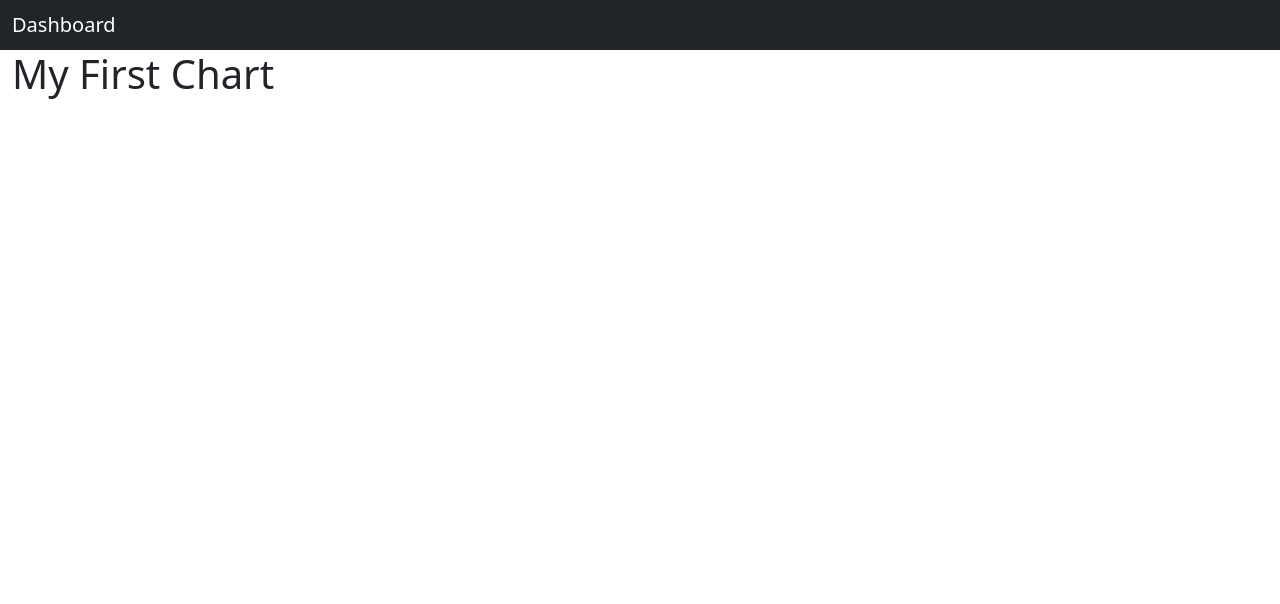
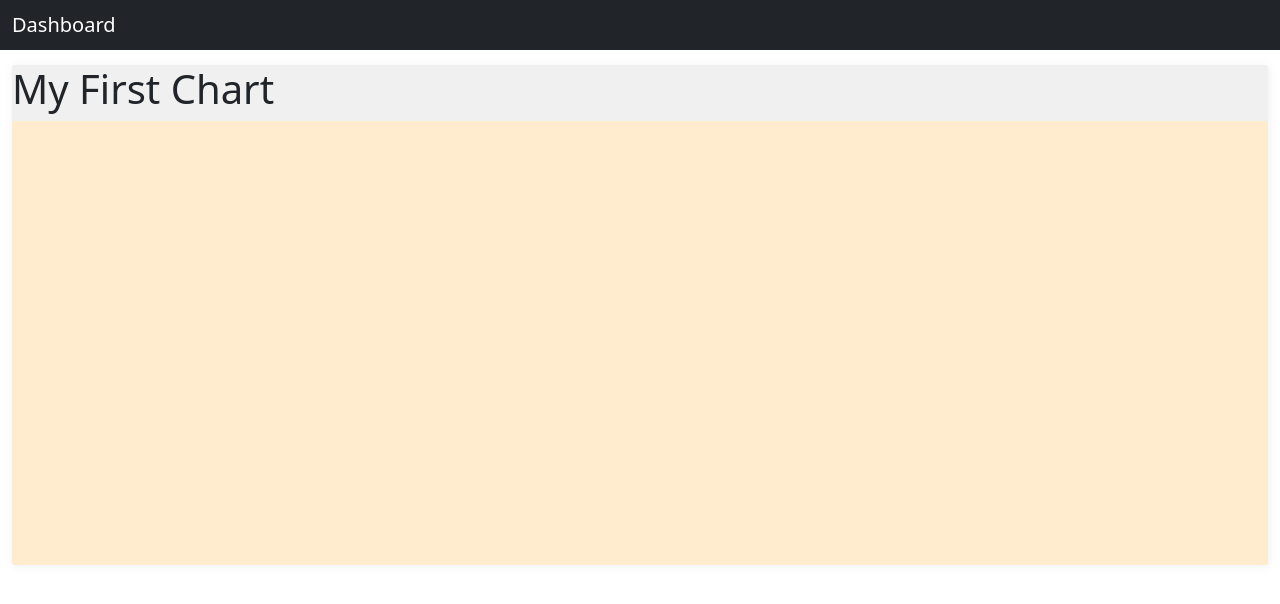
Before and after one commit to liteninkiran/d3-test-01, an Angular app: page / in a window 1280 px wide. Shown: the top 604 px of the page. Built offline with nearby package versions, Linux system fonts and the light colour scheme.

Commit message:
Add SVG and RECT elements

```diff
--- a/src/app/app.component.html
+++ b/src/app/app.component.html
@@ -12,7 +12,7 @@
         <app-covid-line-chart [data]="covid$ | async"></app-covid-line-chart>
     </div>
 -->
-    <div>
+    <div class="chart">
         <app-my-first-chart></app-my-first-chart>
     </div>
 
--- a/src/app/app.component.scss
+++ b/src/app/app.component.scss
@@ -1,6 +1,7 @@
 .chart {
     background-color: #f0f0f0;
     width: 100%;
+    height: 500px;
     margin: 15px 0;
     border-radius: 3px;
     overflow: hidden;
--- a/src/app/charts/my-first-chart/my-first-chart.component.html
+++ b/src/app/charts/my-first-chart/my-first-chart.component.html
@@ -1 +1,8 @@
 <h1>My First Chart</h1>
+<svg>
+    <rect></rect>
+    <rect></rect>
+    <rect></rect>
+    <rect></rect>
+    <rect></rect>
+</svg>
--- a/src/app/charts/my-first-chart/my-first-chart.component.scss
+++ b/src/app/charts/my-first-chart/my-first-chart.component.scss
@@ -0,0 +1,5 @@
+svg {
+    background-color: blanchedalmond;
+    width: 100%;
+    height: 100%;
+}
--- a/src/app/charts/my-first-chart/my-first-chart.component.ts
+++ b/src/app/charts/my-first-chart/my-first-chart.component.ts
@@ -8,6 +8,8 @@ import * as d3 from 'd3';
 })
 export class MyFirstChartComponent implements OnInit {
 
+    public data = [125, 100, 50, 75, 200];
+
     constructor() {
 
     }
```
